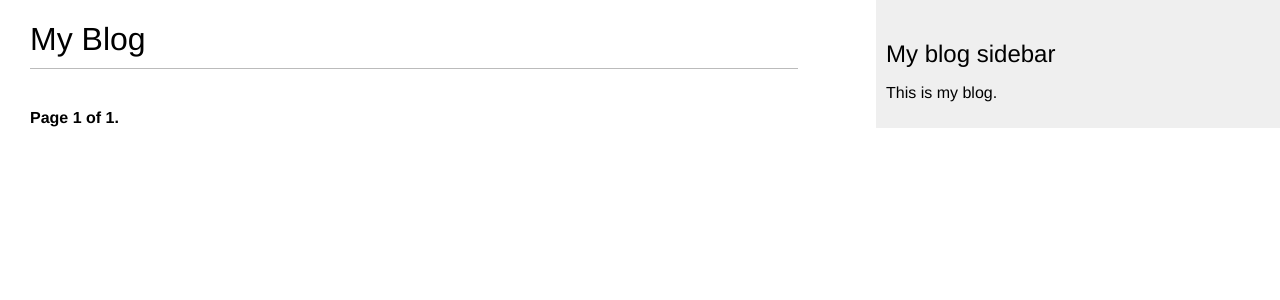
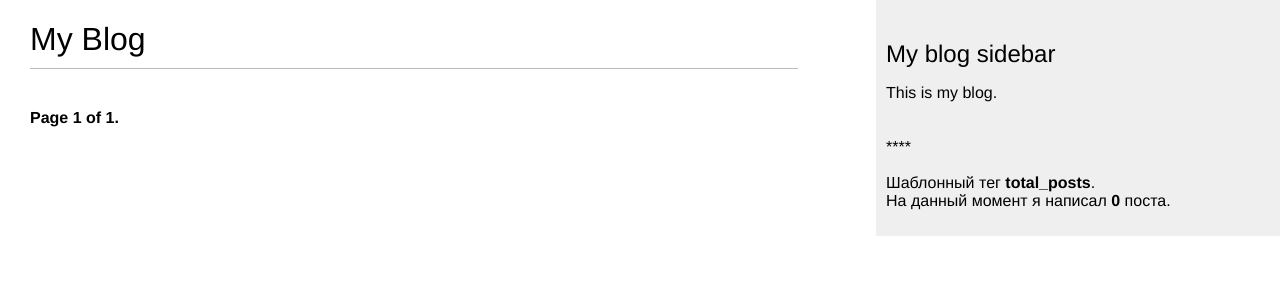
Before and after one commit to DevmanYur/Mele-1-Blog, a Django app: page /blog/ in a window 1280 px wide. Shown: the top 300 px of the page. Run offline with Django 4.2, Linux system fonts and the light colour scheme; data that the repository does not hold is empty.

Commit message:
Конкретно-прикладной шаблонный тег - 149p
Django предоставляет следующие вспомогательные функции, которые по-
зволяют легко создавать шаблонные теги:
•• simple_tag: обрабатывает предоставленные данные и возвращает стро-
ковый литерал;
•• inclusion_tag: обрабатывает предоставленные данные и возвращает
прорисованный шаблон.

```diff
--- a/app_blog/templates/blog/base.html
+++ b/app_blog/templates/blog/base.html
@@ -13,7 +13,7 @@ staticfiles, которое содержится в настроечном па
 выше исходном коде был определен блок под названием title и блок под
 названием content.
 -->
-
+{% load blog_tags %}
 {% load static %}
 <!DOCTYPE html>
 <html>
@@ -30,7 +30,15 @@ staticfiles, которое содержится в настроечном па
         </div>
         <div id="sidebar">
             <h2>My blog sidebar</h2>
-            <p>This is my blog.</p>
+            <p>This is my blog.
+                </br> </br>
+                </br>****</br>
+                <br>
+                Шаблонный тег <b>total_posts</b>.</br>
+                На данный момент я написал <b>{% total_posts %}</b> поста.
+                </br>
+
+            </p>
         </div>
     </body>
 </html>
--- /dev/null
+++ b/app_blog/templatetags/blog_tags.py
@@ -0,0 +1,29 @@
+
+# Django предоставляет следующие вспомогательные функции, которые по-
+# зволяют легко создавать шаблонные теги:
+# •• simple_tag: обрабатывает предоставленные данные и возвращает стро-
+# ковый литерал;
+# •• inclusion_tag: обрабатывает предоставленные данные и возвращает
+# прорисованный шаблон.
+
+# Мы создали простой шаблонный тег, который возвращает число опубликованных в блоге постов.
+# Для того чтобы быть допустимой библиотекой тегов, в каждом содержащем
+# шаблонные теги модуле должна быть определена переменная с именем register.
+# Эта переменная является экземпляром класса template.Library, и она
+# используется для регистрации шаблонных тегов и фильтров приложения.
+# В приведенном выше исходном коде тег total_posts был определен с помощью
+# простой функции Python. В функцию был добавлен декоратор @register.
+# simple_tag, чтобы зарегистрировать ее как простой тег. Django будет
+# использовать имя функции в качестве имени тега. Если есть потребность за-
+# регистрировать ее под другим именем, то это можно сделать, указав атрибут
+# name, например @register.simple_tag(name='my_tag').
+
+
+from django import template
+from ..models import Post
+
+register = template.Library()
+
+@register.simple_tag
+def total_posts():
+    return Post.published.count()
```
Also changed, not shown: app_blog/templatetags/__init__.py (added).
